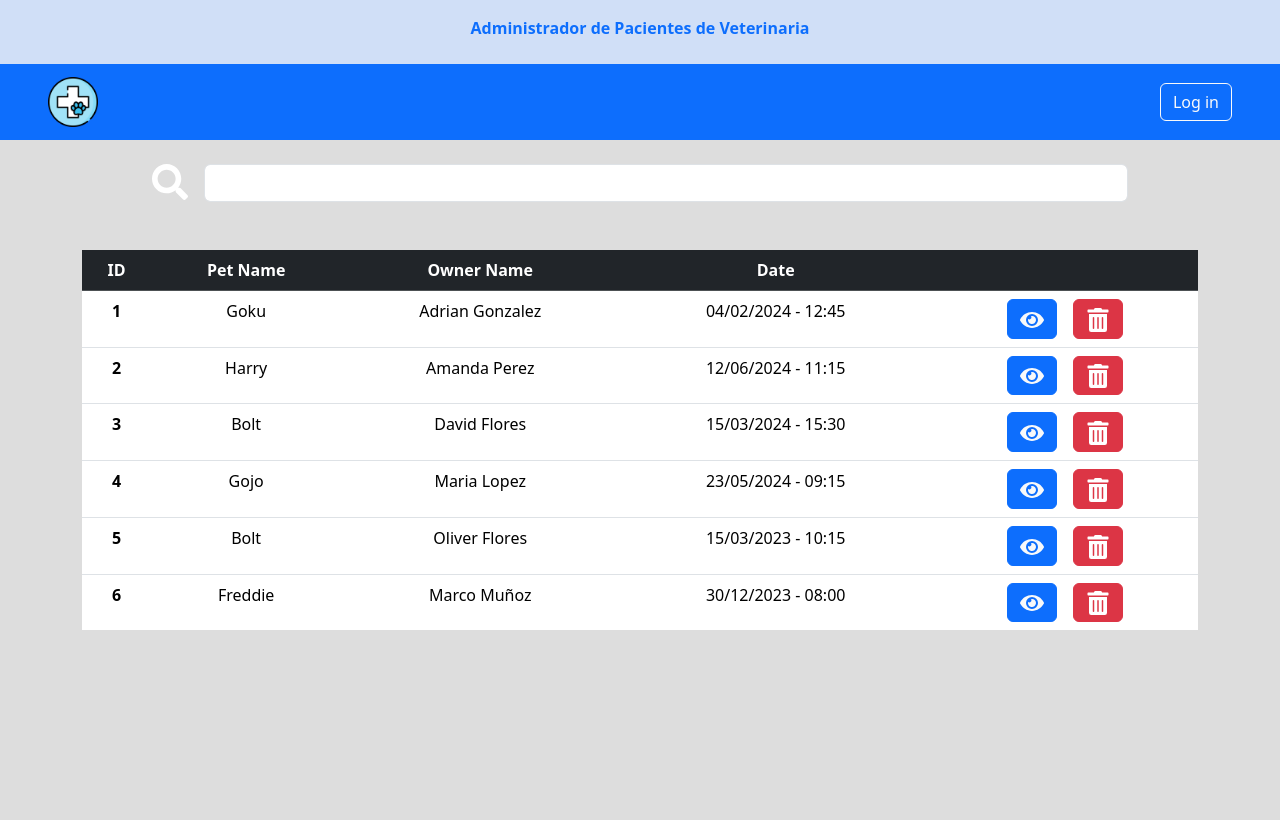
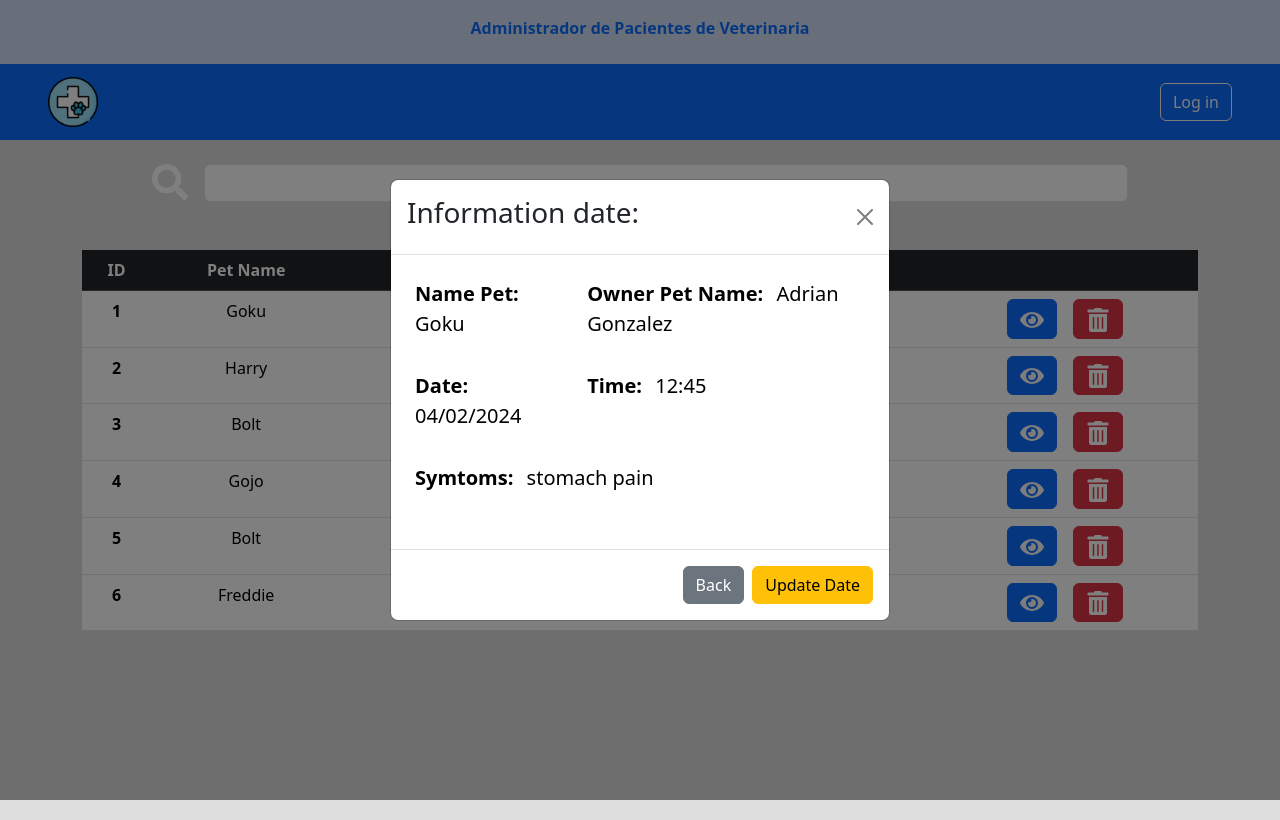
Before and after one commit to ravel01106/veterinary-app-frontend, a React (Vite) app: page /Home in a window 1280 px wide. Both pictures are taken after a click on the button 1032 px from the left and 318 px from the top of the page. Built offline with nearby package versions, Linux system fonts and the light colour scheme.

Commit message:
feat: crated modals for removing and updating dates

```diff
--- a/src/components/TableInfo/TableInfo.tsx
+++ b/src/components/TableInfo/TableInfo.tsx
@@ -4,12 +4,35 @@
 import dates from "../../data/dates"
 import React from "react"
 import { Modal, Button } from "react-bootstrap"
+import DateService from "../../services/DateService"
+import { IDates } from "../../interfaces/IDates"
 
 const TableInfo = ({ currentDates }: ITableInfoProps) => {
-  const [show, setShow] = React.useState(false);
+  const [showDeleteModal, setShowDeleteModal] = React.useState(false);
+  const [showInfoModal, setShowInfoModal] = React.useState(false);
+  const [currentDate, setCurrentDate] = React.useState({} as IDates)
 
-  const handleClose = () => setShow(false);
-  const handleShow = () => setShow(true);
+  const handleCloseDeleteModal = () => setShowDeleteModal(false);
+  const handleCloseInfoModal = () => setShowInfoModal(false);
+  const handleShowInfoModal = (date:IDates) => {
+    setShowInfoModal(true)
+    setCurrentDate(date)
+  };
+  const handleShowDeleteModal = (date:IDates) => {
+    setShowDeleteModal(true)
+    setCurrentDate(date)
+
+  };
+
+  const deleteDate = () => {
+    DateService.deleteDateById(currentDate.Id)
+    setShowDeleteModal(false)
+
+  }
+
+  const goToUpdateScreen = () => {
+    console.log("AAAAAAAAAAAAAAA")
+  }
   return (
     <>
       <div className="container mt-5">
@@ -34,10 +57,11 @@
                       <td>{date.ownerName}</td>
                       <td>{date.date + " - " + date.time}</td>
                       <td>
-                      <button type="button" className={`btn btn-primary text-light ${style.iconInfo} me-3`}><FaEye size={24} /></button>
-                      <button type="button" className={`btn btn-danger text-light}  ${style.iconDelete}`} onClick={handleShow}><FaTrashAlt size={24} /></button>
+                        <button type="button" className={`btn btn-primary text-light ${style.iconInfo} me-3`} onClick={() => handleShowInfoModal(date)}><FaEye size={24} /></button>
+                        <button type="button" className={`btn btn-danger text-light}  ${style.iconDelete}`} onClick={() => handleShowDeleteModal(date)}><FaTrashAlt size={24} /></button>
                       </td>
                     </tr>
+
                   ))}
 
                 </tbody>
@@ -53,17 +77,47 @@
           <h3 className="card-title text-white">No se han registrado citas en la base de datos</h3>
         </div>)}
       </div>
-    <Modal show={show} onHide={handleClose}>
+      <Modal show={showDeleteModal} onHide={handleCloseDeleteModal} aria-labelledby="contained-modal-title-vcenter" centered>
         <Modal.Header closeButton>
-          <Modal.Title>Modal heading</Modal.Title>
+          <Modal.Title id="contained-modal-title-vcenter">WARNING!!!</Modal.Title>
         </Modal.Header>
-        <Modal.Body>Woohoo, you are reading this text in a modal!</Modal.Body>
+        <Modal.Body>Are you sure to remove this date?</Modal.Body>
         <Modal.Footer>
-          <Button variant="secondary" onClick={handleClose}>
-            Close
+          <Button variant="primary" onClick={handleCloseDeleteModal}>
+            Back
           </Button>
-          <Button variant="primary" onClick={handleClose}>
+          <Button variant="danger" onClick={deleteDate}>
             Save Changes
+          </Button>
+        </Modal.Footer>
+      </Modal>
+      <Modal show={showInfoModal} onHide={handleCloseInfoModal} aria-labelledby="contained-modal-title-vcenter" centered>
+        <Modal.Header closeButton>
+          <Modal.Title id="contained-modal-title-vcenter"><h3>Information date:</h3></Modal.Title>
+        </Modal.Header>
+        <Modal.Body>
+          <table className="table table-borderless">
+            <tbody>
+              <tr>
+                <td><p className="fs-5"><strong className="pe-2">Name Pet:</strong> {currentDate.petName}</p></td>
+                <td><p className="fs-5"><strong className="pe-2">Owner Pet Name:</strong> {currentDate.ownerName}</p></td>
+              </tr>
+              <tr>
+                <td><p className="fs-5 "><strong className="pe-2">Date:</strong> {currentDate.date}</p></td>
+                <td><p className="fs-5"><strong className="pe-2">Time:</strong> {currentDate.time}</p></td>
+              </tr>
+              <tr>
+                <td colSpan={2}><p className="fs-5 text-break"><strong className="pe-2">Symtoms:</strong> {currentDate.symptoms}</p></td>
+              </tr>
+            </tbody>
+          </table>
+        </Modal.Body>
+        <Modal.Footer>
+          <Button variant="secondary" onClick={handleCloseInfoModal}>
+            Back
+          </Button>
+          <Button variant="warning" onClick={goToUpdateScreen}>
+            Update Date
           </Button>
         </Modal.Footer>
       </Modal>
```
Lines whose indentation alone changed are shown as unchanged.
